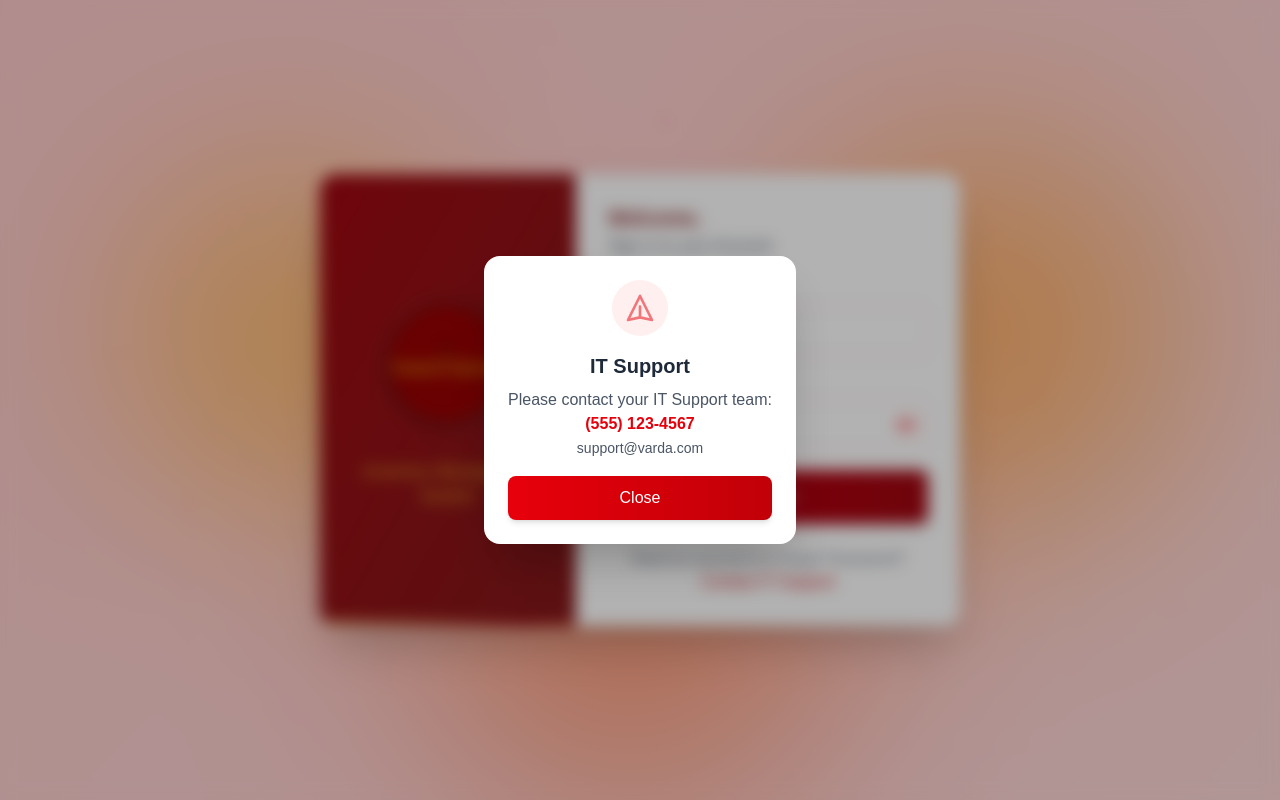
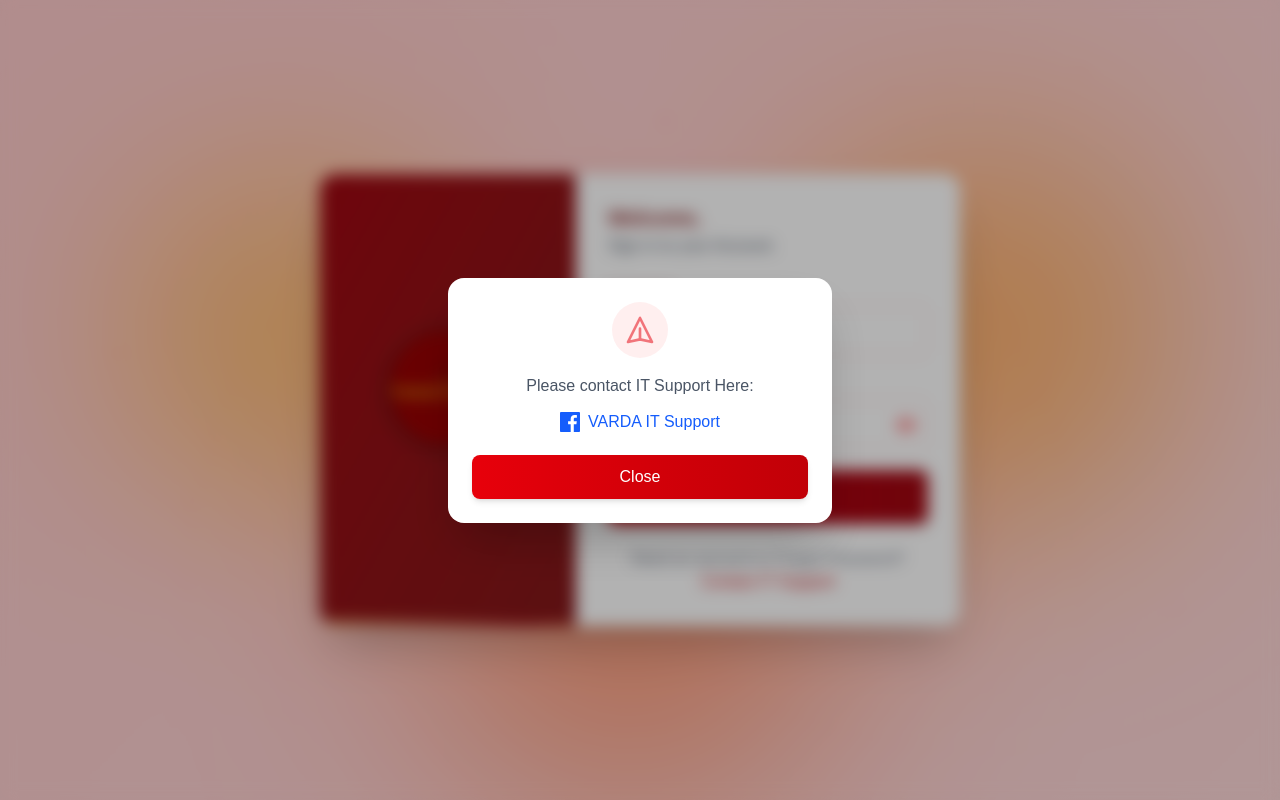
Before and after one commit to Christian18-Dev/VARDA-Inventory-Management-System, a React (Vite) app in the folder frontend/: page / in a window 1280 px wide. Both pictures are taken after a click on the button "Contact IT Support". Built offline with nearby package versions, Linux system fonts and the light colour scheme; what @react-pdf/renderer would draw is missing.

Commit message:
IT Support Contact Added

```diff
--- a/frontend/src/pages/Login.jsx
+++ b/frontend/src/pages/Login.jsx
@@ -91,14 +91,29 @@ const LoginForm = () => {
                 </svg>
               </div>
             </div>
-            <h3 className="text-xl font-bold text-gray-800 mb-2 text-center">IT Support</h3>
             <p className="text-gray-600 mb-4 text-center">
-              Please contact your IT Support team:
-              <br />
-              <span className="font-semibold text-red-600">(555) 123-4567</span>
-              <br />
-              <span className="text-sm">support@varda.com</span>
+              Please contact IT Support Here:
+              <a
+                href="https://www.facebook.com/profile.php?id=61575182142390" // replace with your actual FB link
+                target="_blank"
+                rel="noopener noreferrer"
+                className="inline-flex items-center justify-center gap-2 pt-3 text-blue-600 hover:underline"
+              >
+                <svg
+                  className="w-5 h-5 fill-current"
+                  xmlns="http://www.w3.org/2000/svg"
+                  viewBox="0 0 24 24"
+                >
+                  <path d="M22.675 0H1.325C.593 0 0 .593 0 1.326v21.348C0 23.407.593 24 1.325
+                  24H12.82v-9.294H9.692v-3.622h3.128V8.413c0-3.1 1.893-4.788 4.659-4.788
+                  1.325 0 2.463.099 2.794.143v3.24l-1.918.001c-1.504
+                  0-1.795.715-1.795 1.763v2.312h3.587l-.467 3.622h-3.12V24h6.116C23.407
+                  24 24 23.407 24 22.674V1.326C24 .593 23.407 0 22.675 0z" />
+                </svg>
+                <span className="bold">VARDA IT Support</span>
+              </a>
             </p>
+
             <button
               onClick={() => setShowContactModal(false)}
               className="w-full bg-gradient-to-r from-red-600 to-red-700 text-white py-2.5 rounded-lg hover:from-red-700 hover:to-red-800 transition-all duration-300 transform hover:-translate-y-0.5 shadow-md"
@@ -135,9 +150,6 @@ const LoginForm = () => {
                   style={{ maxWidth: '160px', maxHeight: '160px' }}
                 />
               </div>
-              <p className="text-yellow-300/80 text-center text-medium tracking-wide">
-                Inventory Management System
-              </p>
             </div>
           </div>
 
```
